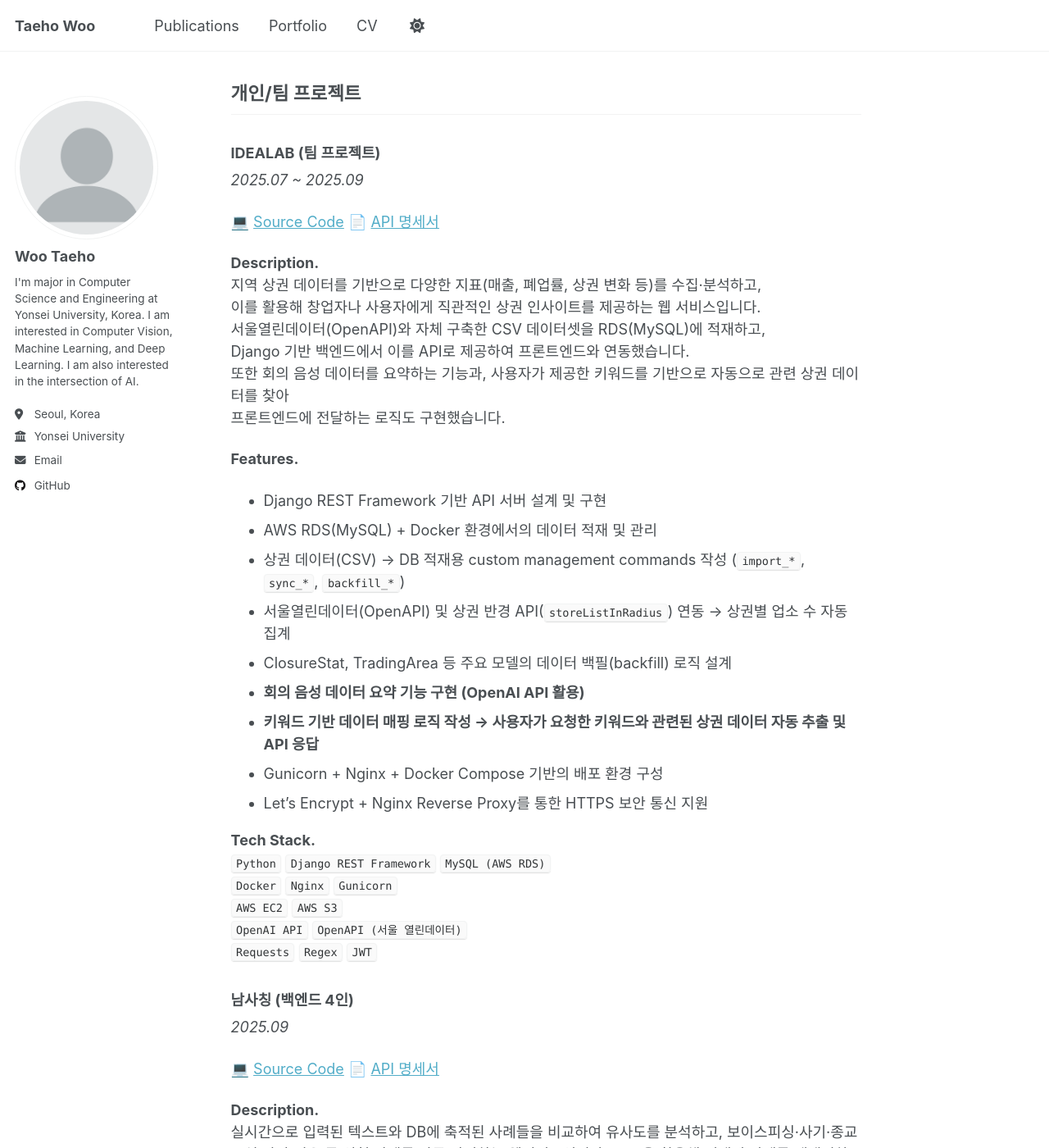
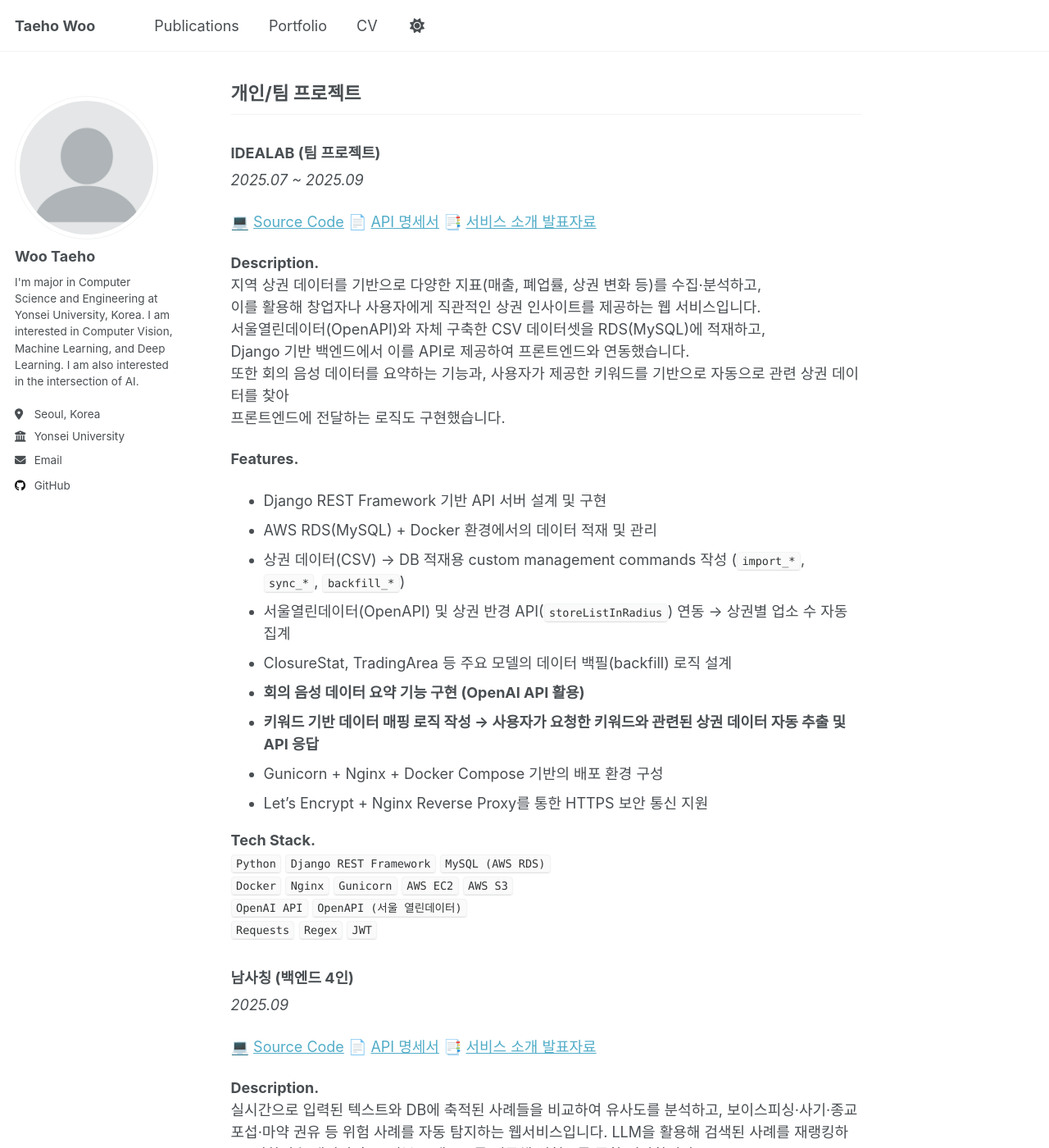
Before and after one commit to wooxogh/wooxogh.github.io, a Jekyll site: the page built from _pages/about.md, in a window 1280 px wide and 1400 px high, scrolled down 305 px. Shown: the whole window at 82% size. Built offline with Jekyll 4.4.1, drawn with Linux system fonts in a browser that asks for light colours; a script that is not in the unit is left out.

Commit message:
서비스 소개 자료 추가

```diff
--- a/_pages/about.md
+++ b/_pages/about.md
@@ -20,6 +20,7 @@ Experiences
 
 💻 [Source Code](https://github.com/Likelion-Yonsei-13th/13-HACKATHON-BACKEND-IDEALAB.git)
 📄 [API 명세서](https://www.notion.so/API-25653ab3199c804697c5f1446819a901)
+📑 [서비스 소개 발표자료](/files/idealab.pdf)
 
 **Description.**
 지역 상권 데이터를 기반으로 다양한 지표(매출, 폐업률, 상권 변화 등)를 수집·분석하고,
@@ -52,6 +53,7 @@ Django 기반 백엔드에서 이를 API로 제공하여 프론트엔드와 연
 
 💻 [Source Code](https://github.com/Sinchonthon-team7/Backend.git)
 📄 [API 명세서](https://www.notion.so/API-26583f7524bc80518b47c39f2cec2e60)
+📑 [서비스 소개 발표자료](/files/Frame 1000003978.pdf)
 
 **Description.**
 실시간으로 입력된 텍스트와 DB에 축적된 사례들을 비교하여 유사도를 분석하고, 보이스피싱·사기·종교 포섭·마약 권유 등 위험 사례를 자동 탐지하는 웹서비스입니다.
```
Also changed, not shown: 2 other files.
